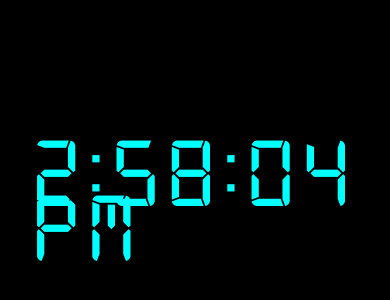
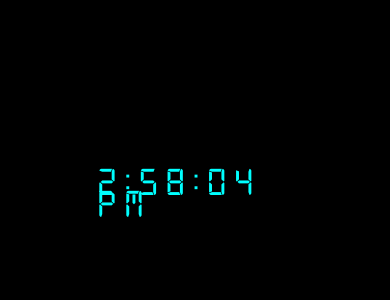
Before and after one commit to samyamdhamala/digitalClock, a plain HTML site: page index.html in a window 390 px wide. Shown: the part 234-534 px from the top of the page. Drawn offline with Linux system fonts and the light colour scheme.

Commit message:
second commit

```diff
--- a/style.css
+++ b/style.css
@@ -18,3 +18,7 @@ body{
     left: 50%;
     transform: translateX(-50%) translateY(-50%);
 }
+@media (max-width:510px) {
+    .clock {
+      font-size:40px;
+    }
```
Also changed, not shown: index.html (line endings or trailing spaces).
